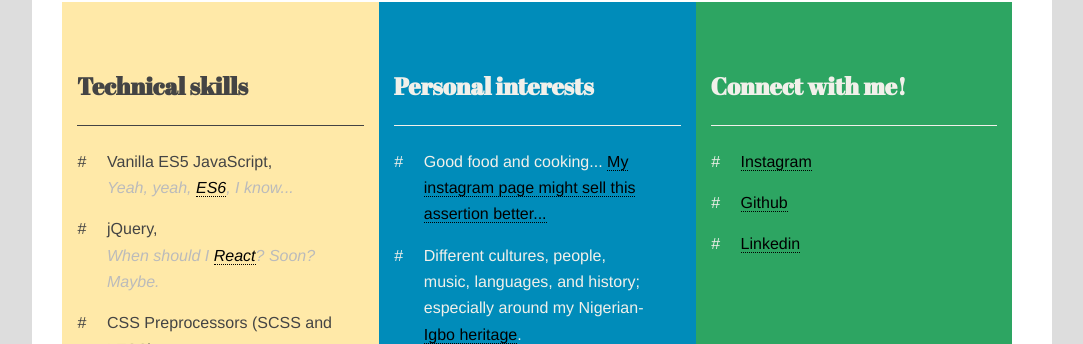
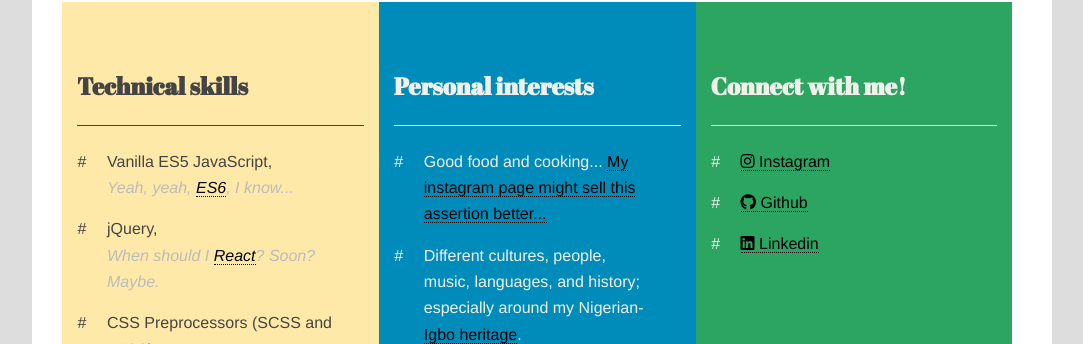
Before and after one commit to chiich/portfolio, a Jekyll site: the page built from index.html, in a window 1280 px wide. Shown: the part 288-632 px from the top of the page, without its empty margins (98-1181 px from the left). Built offline with Jekyll 4.4.1, drawn with Linux system fonts in a browser that asks for light colours; nearby versions of some CDN libraries.

Commit message:
FA update

```diff
--- a/index.html
+++ b/index.html
@@ -31,9 +31,12 @@ layout: default
     <div class="inner">
       <h2>Connect with me!</h2>
       <ul class="connect">
-        <li class="brief"><a href="https://instagram.com/ichongiribc" title="Visit my Instagram page">Instagram</a></li>
-        <li class="brief"><a href="https://github.com/chiich" title="Visit my Github page">Github</a></li>
-        <li class="brief"><a href="https://uk.linkedin.com/in/ichongiric" title="Visit my Linkedin page">Linkedin</a></li>
+        <li class="brief"><a href="https://instagram.com/ichongiribc" title="Visit my Instagram page">
+          <i class="fab fa-instagram"></i> Instagram</a></li>
+        <li class="brief"><a href="https://github.com/chiich" title="Visit my Github page">
+          <i class="fab fa-github"></i> Github</a></li>
+        <li class="brief"><a href="https://uk.linkedin.com/in/ichongiric" title="Visit my Linkedin page">
+          <i class="fab fa-linkedin"></i> Linkedin</a></li>
       </ul>
 
   </div></div>
```
